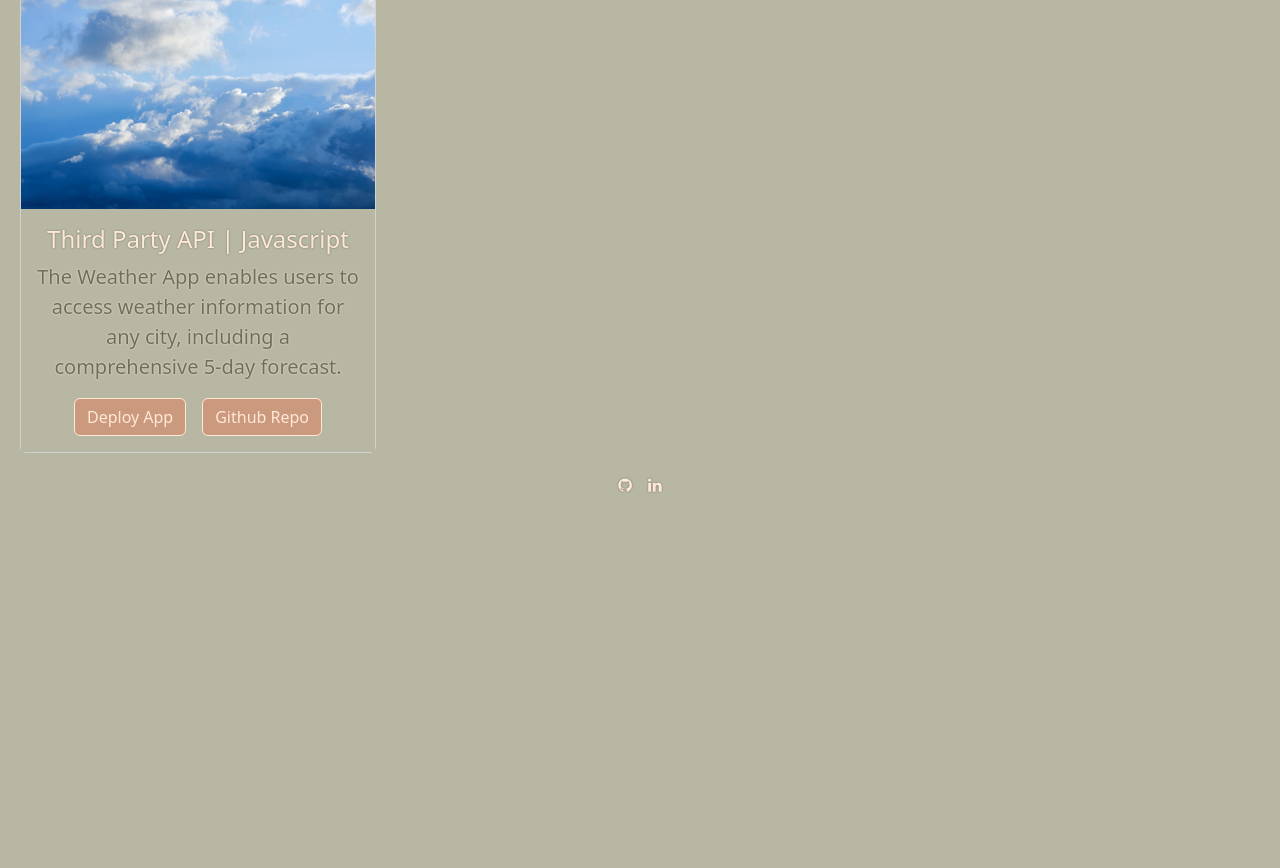
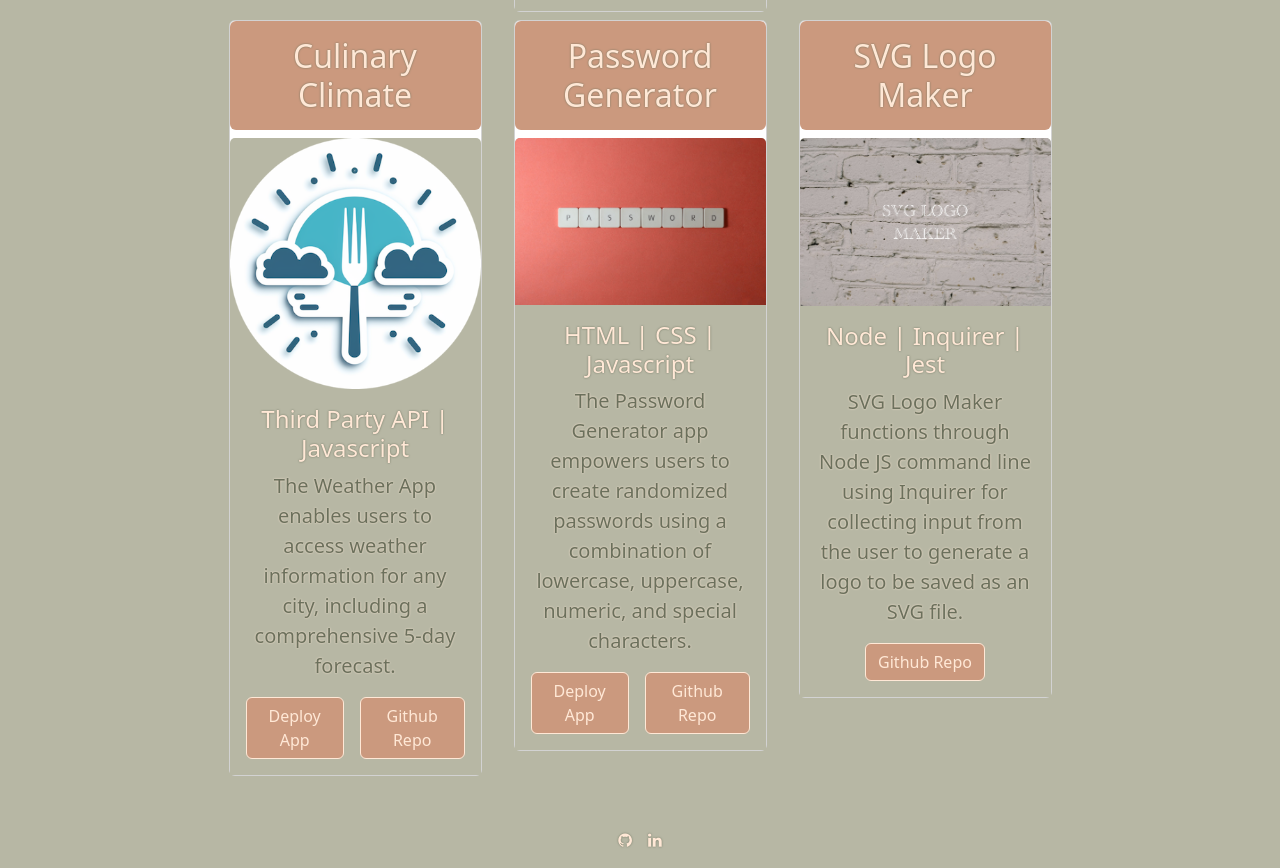
Before and after one commit to lizf57/react-portfolio, a React (Vite) app: page / in a window 1280 px wide. Shown: the part 1180-2048 px from the top of the page. Before the commit the page ends 1693 px from the top, so only its background shows below. Built offline with nearby package versions, Linux system fonts and the light colour scheme.

Commit message:
all projects added to page

```diff
--- a/src/components/Project/index.jsx
+++ b/src/components/Project/index.jsx
@@ -3,12 +3,12 @@ import './project.css'
 const Project = () => {
     return (
      <>
-      <div className='grid'>
+      <div className='grid d-flex justify-content-center m-3 p-4'>
          <div className='container m-1'>
-            <div className='row'>
+            <div className='row justify-content-center d-flex m-1'>
 
          {/* project 1 */}
-            <div className='col-lg-4 m-1 gap-1'>
+            <div className='col-lg-3 gap-1 m-1'>
                <div className='card'>
                   <h1 className='text-center rounded-2 fs-2 p-3 headline'>Career Craft</h1>
                   <img className='card-img-top' src="public/images/career-craft.png" alt="Card image"/>
@@ -23,7 +23,7 @@ const Project = () => {
                </div>
             </div>
          {/* project 2 */}
-         <div className='col-lg-4 m-1 gap-1'>
+         <div className='col-lg-3 m-1 gap-1'>
                <div className='card'>
                   <h1 className='text-center rounded-2 fs-2 p-3 headline'>Work Day Schedule</h1>
                   <img className='card-img-top' src="public/images/office-organizer-img.jpeg" alt="Card image"/>
@@ -38,7 +38,7 @@ const Project = () => {
                </div>
             </div>
          {/* project 3 */}
-         <div className='col-lg-4 m-1 gap-1'>
+         <div className='col-lg-3 m-1 gap-1'>
                <div className='card'>
                   <h1 className='text-center rounded-2 fs-2 p-3 headline'>Weather App</h1>
                   <img className='card-img-top' src="public/images/weather-app-img.jpeg" alt="Card image"/>
@@ -53,15 +53,51 @@ const Project = () => {
                </div>
             </div>
          {/* project 4 */}
+         <div className='col-lg-3 m-1 gap-1'>
+               <div className='card'>
+                  <h1 className='text-center rounded-2 fs-2 p-3 headline'>Culinary Climate</h1>
+                  <img className='card-img-top' src="/public/images/cc-logo.png" alt="Card image"/>
+                  <div className='card-body'>
+                     <h4 className='card-title text-center fs-4'> Third Party API | Javascript </h4>
+                     <p className='card-text text-center fs-5'>The Weather App enables users to access weather information for any city, including a comprehensive 5-day forecast.</p>
+                     <div className='btns d-flex justify-content-center gap-3'>
+                        <a href='https://lizf57.github.io/weather-app/' className='btn' target='_blank'>Deploy App</a>
+                        <a href='https://github.com/lizf57/weather-app' className='btn' target='_blank'>Github Repo</a>
+                     </div>
+                  </div>
+               </div>
+            </div>
          {/* project 5 */}
+         <div className='col-lg-3 m-1 gap-1'>
+               <div className='card'>
+                  <h1 className='text-center rounded-2 fs-2 p-3 headline'>Password Generator</h1>
+                  <img className='card-img-top' src="/public/images/password.jpeg" alt="Card image"/>
+                  <div className='card-body'>
+                     <h4 className='card-title text-center fs-4'> HTML | CSS | Javascript </h4>
+                     <p className='card-text text-center fs-5'>The Password Generator app empowers users to create randomized passwords using a combination of lowercase, uppercase, numeric, and special characters.</p>
+                     <div className='btns d-flex justify-content-center gap-3'>
+                        <a href='https://lizf57.github.io/password_generator/' className='btn' target='_blank'>Deploy App</a>
+                        <a href='https://github.com/lizf57/password_generator' className='btn' target='_blank'>Github Repo</a>
+                     </div>
+                  </div>
+               </div>
+            </div>
          {/* project 6 */}
+         <div className='col-lg-3 m-1 gap-1'>
+               <div className='card'>
+                  <h1 className='text-center rounded-2 fs-2 p-3 headline'>SVG Logo Maker</h1>
+                  <img className='card-img-top' src="/public/images/logo-maker.jpeg" alt="Card image"/>
+                  <div className='card-body'>
+                     <h4 className='card-title text-center fs-4'> Node | Inquirer | Jest </h4>
+                     <p className='card-text text-center fs-5'>SVG Logo Maker functions through Node JS command line using Inquirer for collecting input from the user to generate a logo to be saved as an SVG file.</p>
+                     <div className='btns d-flex justify-content-center gap-3'>
+                        <a href='https://github.com/lizf57/svg-logo-maker' className='btn' target='_blank'>Github Repo</a>
+                     </div>
+                  </div>
+               </div>
+            </div>
 
-
-
-
-
-
-
+            {/* end of projects */}
             </div>
          </div>
       </div>
```
